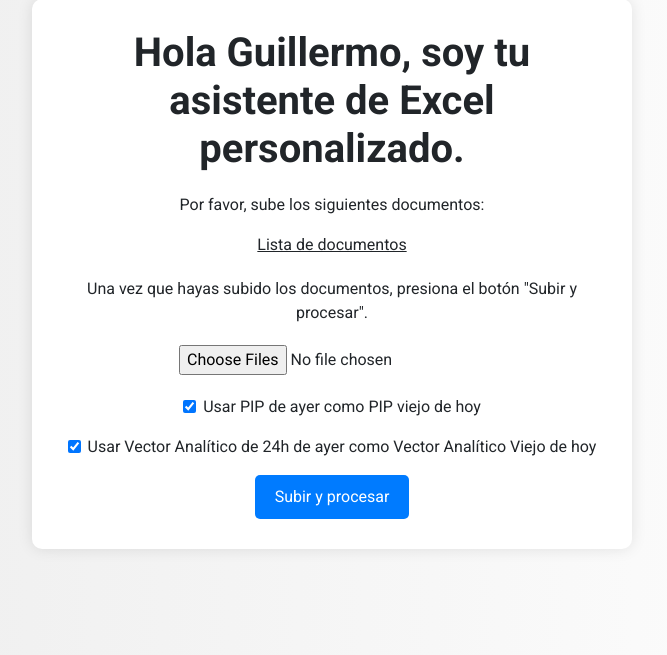
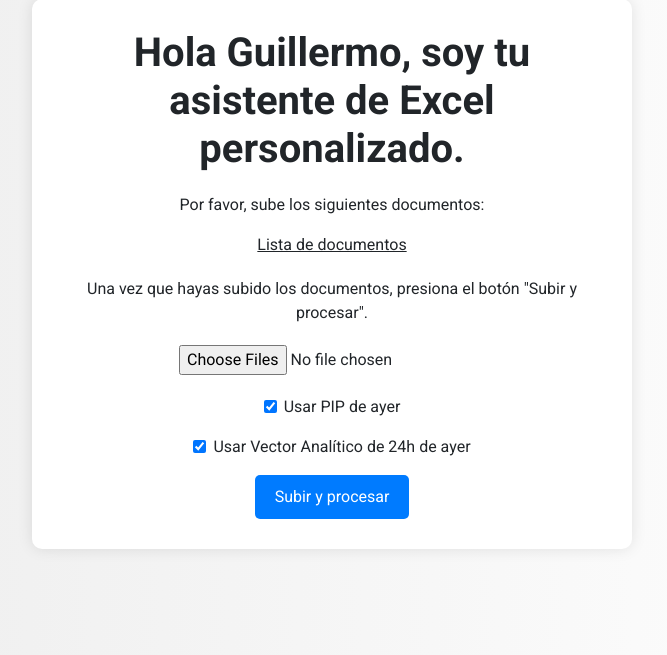
Before and after one commit to LuisSantiagoLopez/guillermo_finanzas_v1, a Django app: page /upload/ in a window 1280 px wide. Shown: the part 126-781 px from the top of the page, without its empty margins (308-975 px from the left). Run offline with Django 5.2, Linux system fonts and the light colour scheme; some libraries are stand-ins or nearby versions.

Commit message:
cambios checkboxes

```diff
--- a/funcionalidad/templates/upload_documents.html
+++ b/funcionalidad/templates/upload_documents.html
@@ -98,22 +98,19 @@
             {% csrf_token %}
             <input type="file" name="documents" multiple required>
 
-            <!-- Checkbox for using PIP from yesterday -->
             <div class="form-check my-3">
                 <input type="checkbox" name="use_pip_yesterday" class="form-check-input" id="pip-checkbox" checked>
-                <label class="form-check-label" for="pip-checkbox">Usar PIP de ayer como PIP viejo de hoy</label>
+                <label class="form-check-label" for="pip-checkbox">Usar PIP de ayer</label>
             </div>
 
-            <!-- Checkbox for using VectorAnalitico24h from yesterday -->
             <div class="form-check mb-3">
                 <input type="checkbox" name="use_vector_yesterday" class="form-check-input" id="vector-checkbox" checked>
-                <label class="form-check-label" for="vector-checkbox">Usar Vector Analítico de 24h de ayer como Vector Analítico Viejo de hoy</label>
+                <label class="form-check-label" for="vector-checkbox">Usar Vector Analítico de 24h de ayer</label>
             </div>
 
             <button type="submit">Subir y procesar</button>
         </form>
 
-        </form>
     </div>
 </body>
 </html>
```
